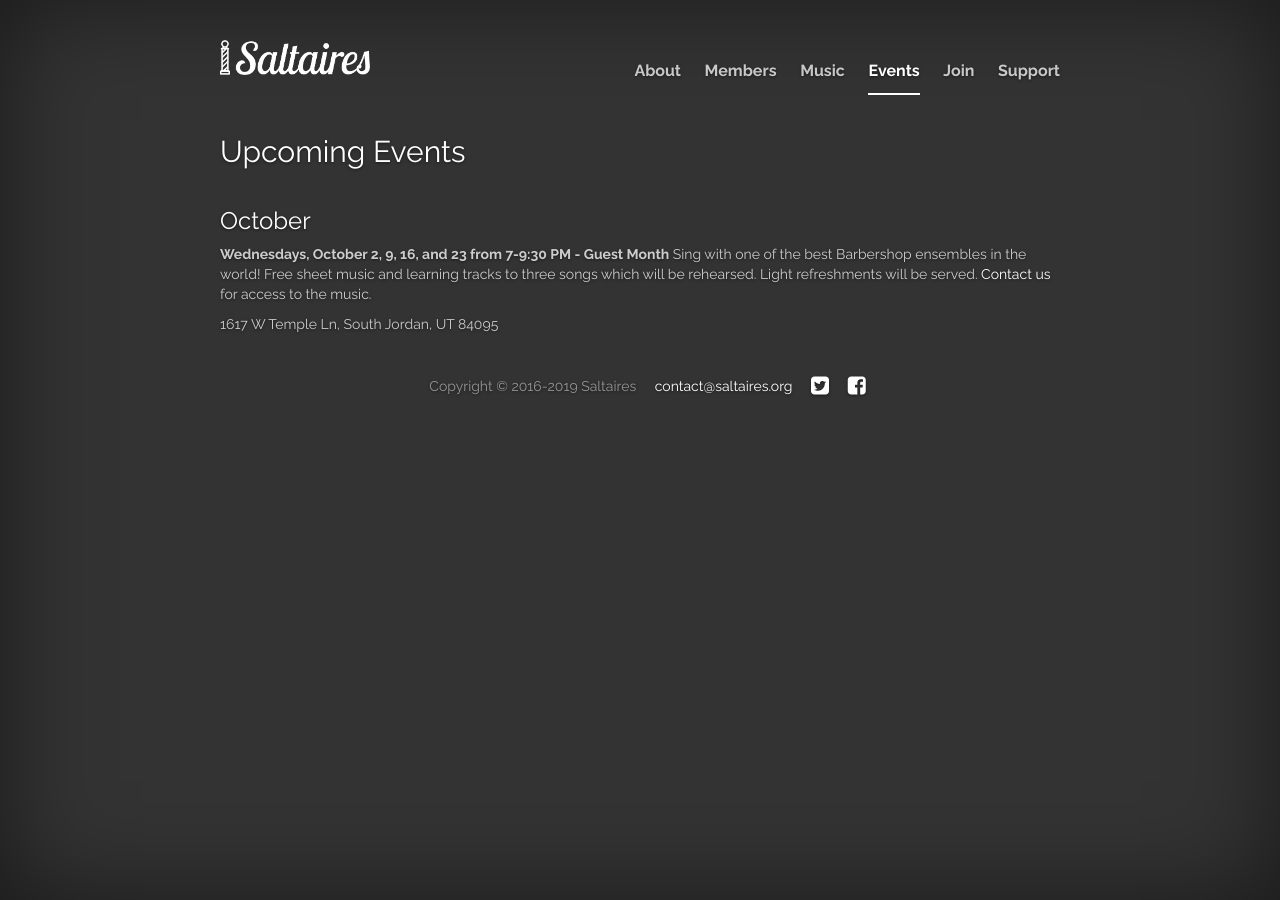
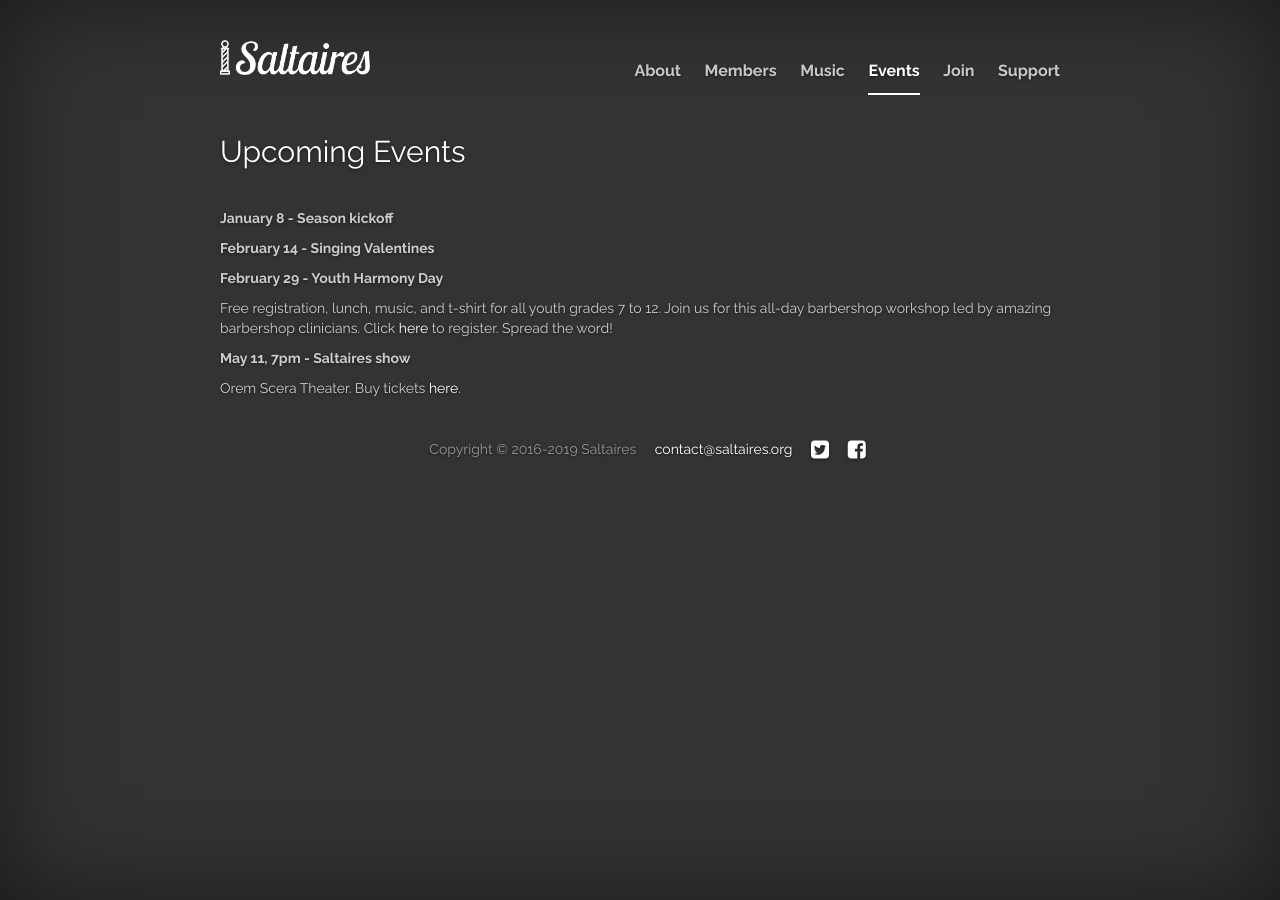
Before and after one commit to cayblood/saltaires, a Jekyll site: the page built from jekyll-site/events.md, in a window 1280 px wide. Built offline with Jekyll 4.4.1, drawn with Linux system fonts in a browser that asks for light colours; nearby versions of some CDN libraries; library files that are not in the unit come from our copies.

Commit message:
Updated 2020 events

```diff
--- a/jekyll-site/events.md
+++ b/jekyll-site/events.md
@@ -6,12 +6,14 @@ permalink: /events/
 
 <h2 class="top">Upcoming Events</h2>
 
-### October
+**January 8 - Season kickoff**
 
-**Wednesdays, October 2, 9, 16, and 23 from 7-9:30 PM - Guest Month**
-Sing with one of the best Barbershop ensembles in the world! Free
-sheet music and learning tracks to three songs which will be rehearsed.
-Light refreshments will be served. [Contact us](mailto:contact@saltaires.org)
-for access to the music.
+**February 14 - Singing Valentines**
 
-1617 W Temple Ln, South Jordan, UT 84095
+**February 29 - Youth Harmony Day**
+
+Free registration, lunch, music, and t-shirt for all youth grades 7 to 12. Join us for this all-day barbershop workshop led by amazing barbershop clinicians. Click [here](https://docs.google.com/forms/d/1lPN9EWoGVAWw9OddlueV3-v8w2cMfJaynzKAWk8UkzM/edit) to register. Spread the word!
+
+**May 11, 7pm - Saltaires show**
+
+Orem Scera Theater. Buy tickets [here](https://scera.org/events/saltaires-barbershop-chorus/).
```
